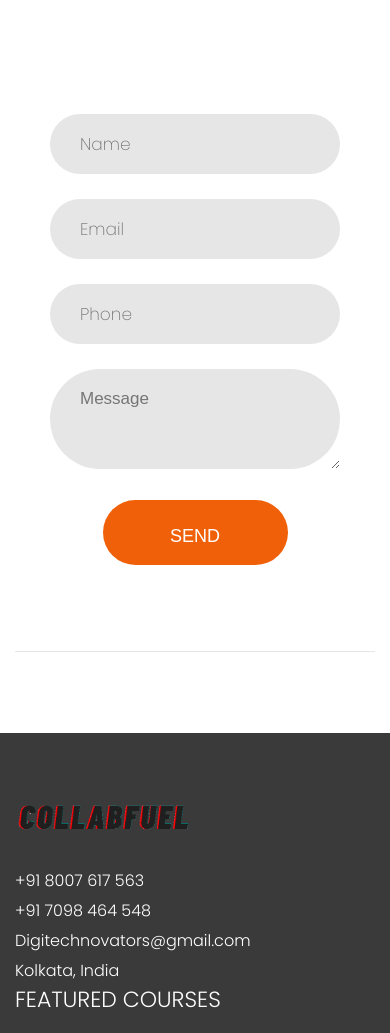
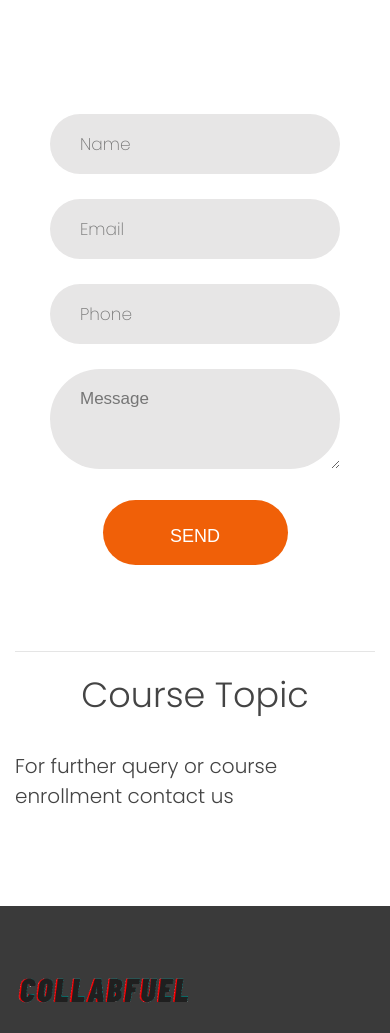
Before and after one commit to Aritra0124/CollabFuel_Website, a Flask app: page /topic/contact in a window 390 px wide. Shown: the part 329-1362 px from the top of the page. Run offline with Flask 2, Linux system fonts and the light colour scheme; some libraries are stand-ins or nearby versions.

Commit message:
mobile view fixing v3

```diff
--- a/templates/index.html
+++ b/templates/index.html
@@ -90,10 +90,10 @@
           <div class="row">
              <div class="full">
                   <div class="slider_banner">
-                    <img class="img-responsive" src="../static/images/slide.jpg" alt="#" style="height: 800px; resize: horizontal;"/>
+                    <img class="img-responsive" src="../static/images/slide.png" alt="#" style="height: 800px; resize: horizontal;"/>
                       <div class="slide_cont">
                         <div class="slider_cont_inner" >
-                          <h3 style="color: #f06008; resize: horizontal;">Welcome To Collabfuel</h3>
+                          <h3 style="color: #bae09c; resize: horizontal;">Welcome To Collabfuel</h3>
                             <p>Collabfuel is a start-up, it’s service oriented, focused more on cloud computing.
                                 We're focused on customers instead competitors and we mean it.
                                 We love automation and focus more on it for easy and quality work.</p>
--- a/templates/topic.html
+++ b/templates/topic.html
@@ -124,15 +124,18 @@
                   </ul>
                   <hr>
 
+                  </div>
+                        <p class="lead" style="justify-content: center; font-size: 35px"> Course Topic</p>
 
-                  </div>
+
                </div>
                 <ul class="list-unstyled">
                         {% for topic in topics %}
-                            <li><h2><span >&#8226;</span><a>{{ topic }}</a></h2></li>
+                            <li><h3 class="lead"><span >&#8226;</span><a>{{ topic }}</a></h3></li>
                         {% endfor %}
                      </ul>
             </div>
+         <p class="lead"> For further query or course enrollment contact us</p>
          </div>
       </section>
       <!-- end section -->
```
Also changed, not shown: static/images/slide.png (added).
